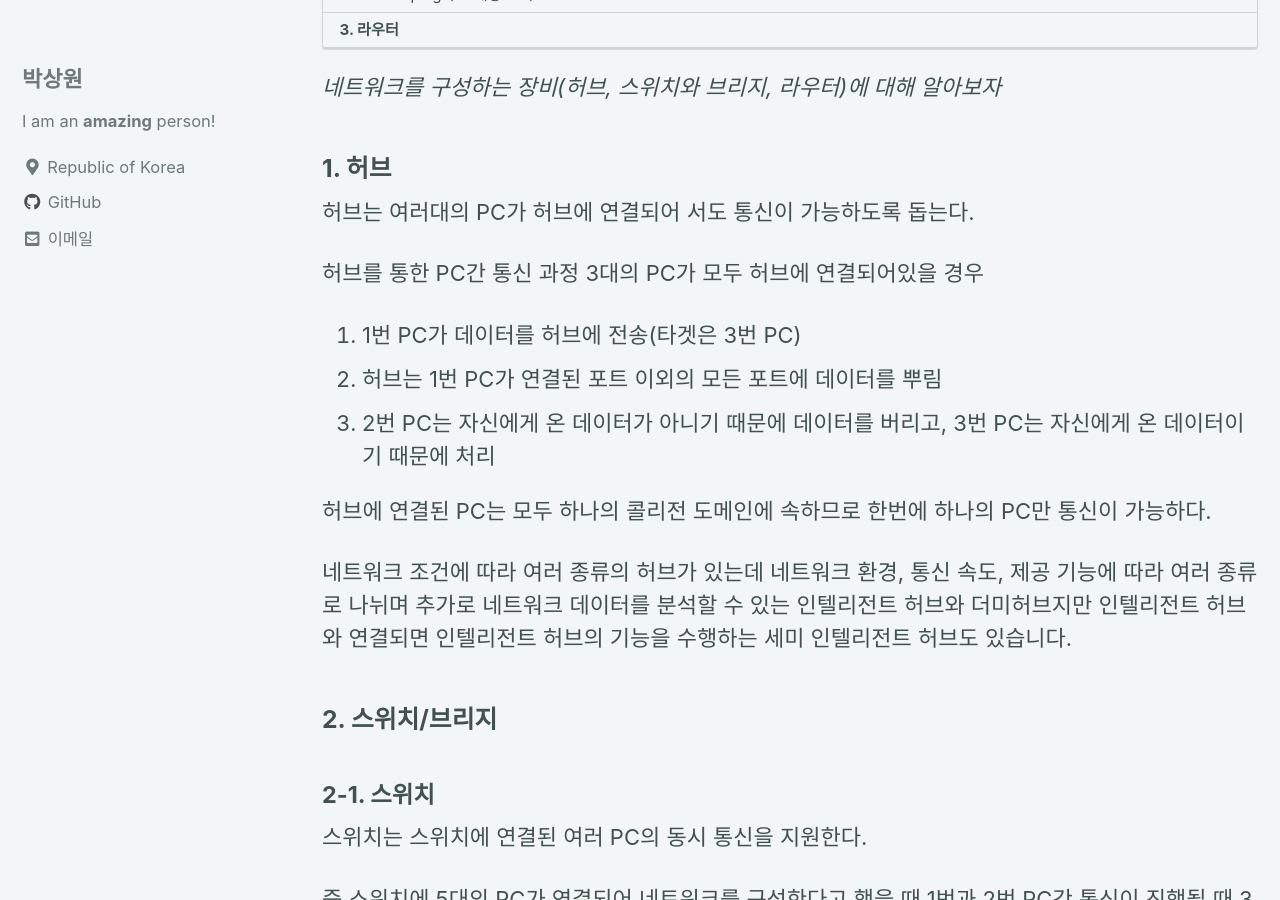
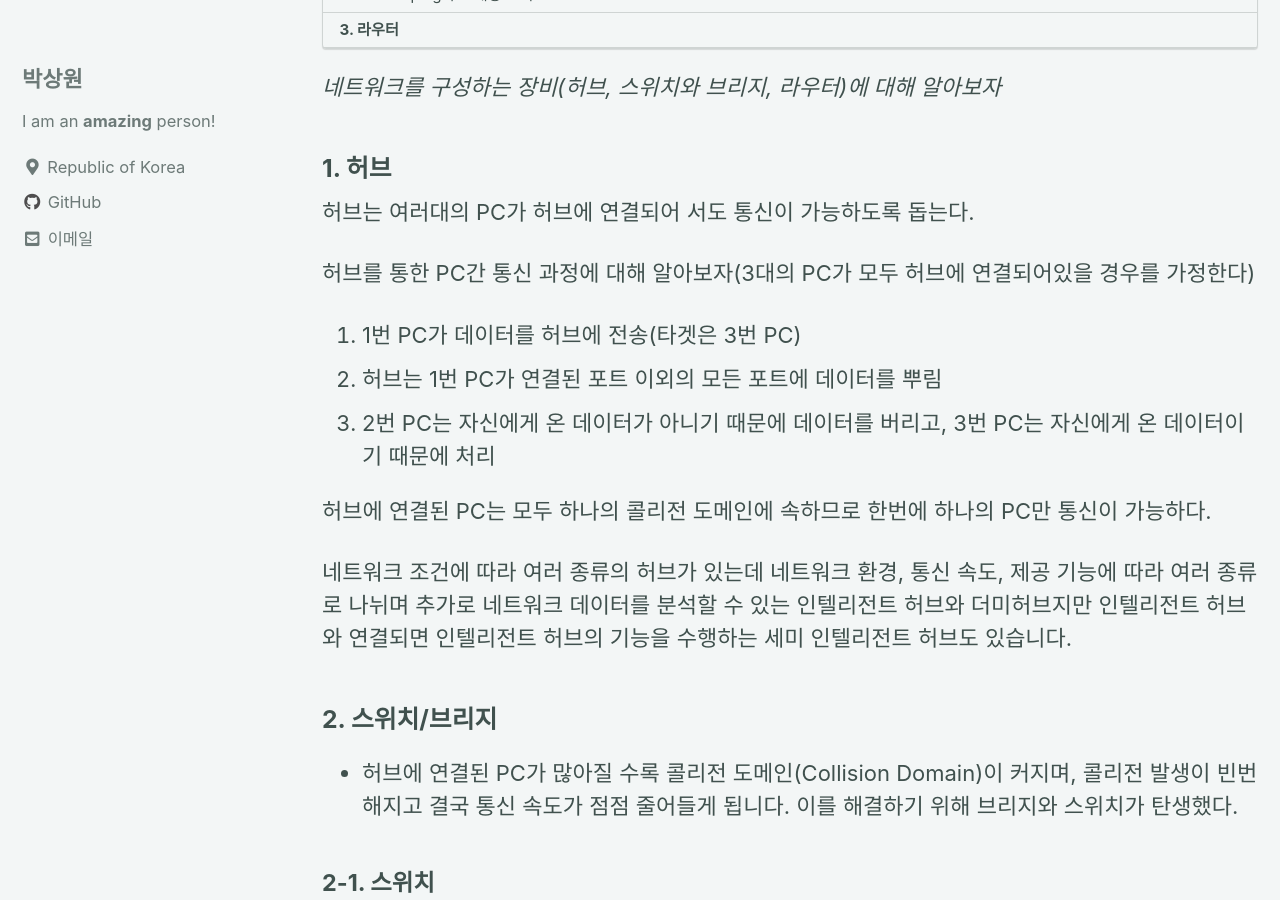
Before and after one commit to SangWonPark/sangwonpark.github.com, a Jekyll site: the page built from _posts/2022-01-22-network-device-01.md, in a window 1280 px wide and 900 px high, scrolled down 926 px. Built offline with Jekyll 4.4.1, drawn with Linux system fonts in a browser that asks for light colours; cached includes are drawn as plain includes.

Commit message:
2022-01-22-network-device-01.md: posting update

```diff
--- a/_posts/2022-01-22-network-device-01.md
+++ b/_posts/2022-01-22-network-device-01.md
@@ -25,8 +25,7 @@ _네트워크를 구성하는 장비(허브, 스위치와 브리지, 라우터)
 
 허브는 여러대의 PC가 허브에 연결되어 서도 통신이 가능하도록 돕는다.
 
-허브를 통한 PC간 통신 과정
-3대의 PC가 모두 허브에 연결되어있을 경우
+허브를 통한 PC간 통신 과정에 대해 알아보자(3대의 PC가 모두 허브에 연결되어있을 경우를 가정한다)
 1. 1번 PC가 데이터를 허브에 전송(타겟은 3번 PC)
 2. 허브는 1번 PC가 연결된 포트 이외의 모든 포트에 데이터를 뿌림
 3. 2번 PC는 자신에게 온 데이터가 아니기 때문에 데이터를 버리고, 3번 PC는 자신에게 온 데이터이기 때문에 처리
@@ -37,6 +36,8 @@ _네트워크를 구성하는 장비(허브, 스위치와 브리지, 라우터)
 네트워크 데이터를 분석할 수 있는 인텔리전트 허브와 더미허브지만 인텔리전트 허브와 연결되면 인텔리전트 허브의 기능을 수행하는 세미 인텔리전트 허브도 있습니다.
 
 ### 2. 스위치/브리지
+
+- 허브에 연결된 PC가 많아질 수록 콜리전 도메인(Collision Domain)이 커지며, 콜리전 발생이 빈번해지고 결국 통신 속도가 점점 줄어들게 됩니다. 이를 해결하기 위해 브리지와 스위치가 탄생했다.
 
 #### 2-1. 스위치
 
```
